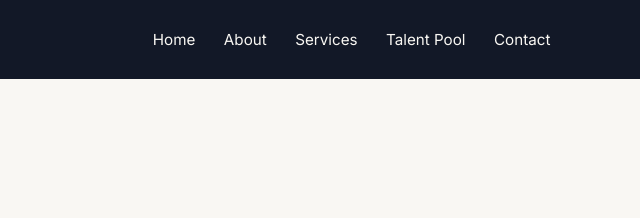
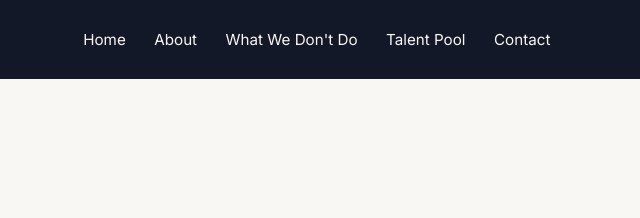
Before and after one commit to MAKStrategists/makstrategists.github.io, a plain HTML site: page MAKStrategists/what we don't do.html in a window 1280 px wide. Shown: the top 218 px of the page, 640-1280 px from the left. Drawn offline with nearby package versions, Linux system fonts and the light colour scheme.

Commit message:
Update what we don't do.html

```diff
--- a/MAKStrategists/what we don't do.html
+++ b/MAKStrategists/what we don't do.html
@@ -3,7 +3,7 @@
 <head>
   <meta charset="UTF-8">
   <meta name="viewport" content="width=device-width, initial-scale=1.0">
-  <title>Services MAK Strategists</title>
+  <title>What We Don't Do MAK Strategists</title>
   <link rel="stylesheet" href="assets/css/style.css">
   <link href="https://fonts.googleapis.com/css2?family=Playfair+Display:wght@500;600&family=Inter:wght@300;400;500;600&display=swap" rel="stylesheet">
 </head>
@@ -14,7 +14,7 @@
     <div class="nav-links">
       <a href="../index.html">Home</a>
       <a href="about.html">About</a>
-      <a href="services.html">Services</a>
+      <a href="services.html">What We Don't Do</a>
       <a href="talent.html">Talent Pool</a>
       <a href="contact.html">Contact</a>
     </div>
```
